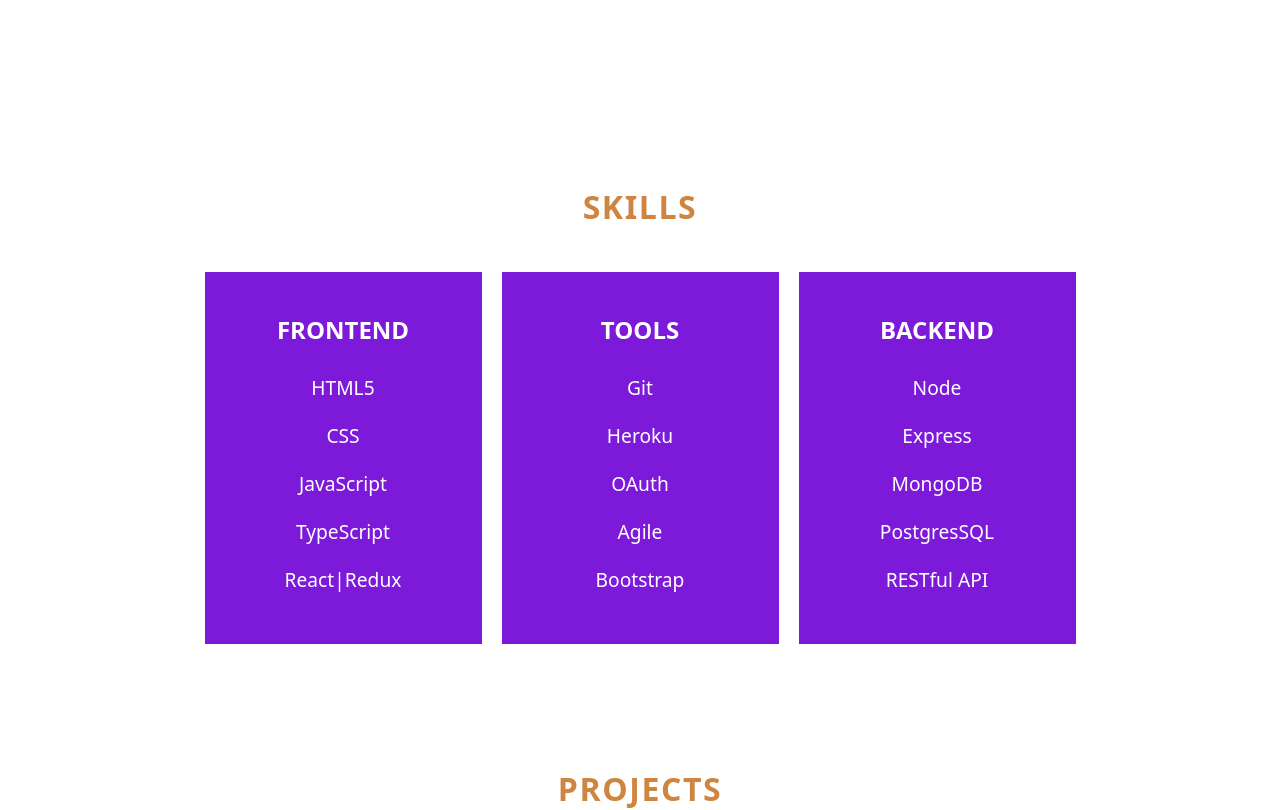
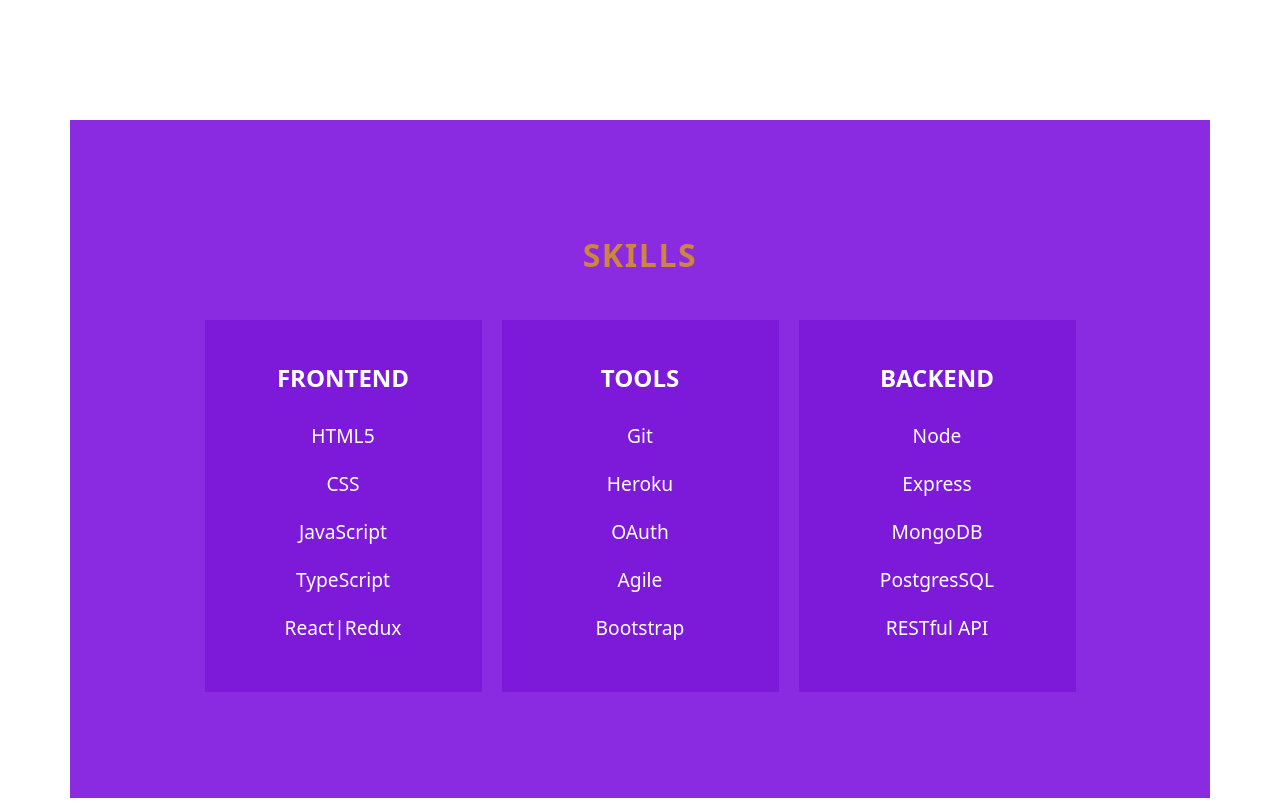
Before and after one commit to beejay321/Portfolio, a React (Create React App) app: page / in a window 1280 px wide. Shown: the part 480-1290 px from the top of the page. Built offline with nearby package versions, Linux system fonts and the light colour scheme.

Commit message:
Update Skills.jsx
Changing styles of elements

```diff
--- a/src/components/Skills.jsx
+++ b/src/components/Skills.jsx
@@ -4,14 +4,14 @@
 function Skills(props) {
   return (
     <>
-      <Container className=" sth py-5">
-        <Row className=" skills-box mx-1">
+      <Container fluid className="skills-section  ">
+        <Row className=" skills-box mx-1 my-5 py-5">
           <div>
-            <h5 className=" title d-flex pb-3 justify-content-center">SKILLS</h5>
+            <h5 className=" title d-flex justify-content-center pb-3">SKILLS</h5>
           </div>
-          <Col xs={12}  lg={3} className=" d-grid skills-div justify-content-center">
-            <p className="skill-category">FRONTEND</p>
+          <Col xs={12} lg={3} className=" d-grid skills-div  justify-content-center">
             <div className="skill">
+              <p className="skill-category">FRONTEND</p>
               <span>HTML5</span>
               <span>CSS</span>
               <span>JavaScript</span>
@@ -19,9 +19,9 @@
               <span>React|Redux</span>
             </div>
           </Col>
-          <Col xs={12}  lg={3} className=" d-grid skills-div justify-content-center ">
-            <p className="skill-category">TOOLS</p>
+          <Col xs={12} lg={3} className=" d-grid skills-div justify-content-center ">
             <div className="skill">
+              <p className="skill-category">TOOLS</p>
               <span>Git</span>
               <span>Heroku</span>
               <span>OAuth</span>
@@ -29,9 +29,9 @@
               <span>Bootstrap</span>
             </div>
           </Col>
-          <Col xs={12}  lg={3} className=" d-grid skills-div justify-content-center ">
-            <p className="skill-category">BACKEND</p>
+          <Col xs={12} lg={3} className=" d-grid skills-div justify-content-center ">
             <div className="skill">
+              <p className="skill-category">BACKEND</p>
               <span>Node</span>
               <span>Express</span>
               <span>MongoDB</span>
@@ -39,8 +39,6 @@
               <span>RESTful API</span>
             </div>
           </Col>
-
-
         </Row>
       </Container>
     </>
```
